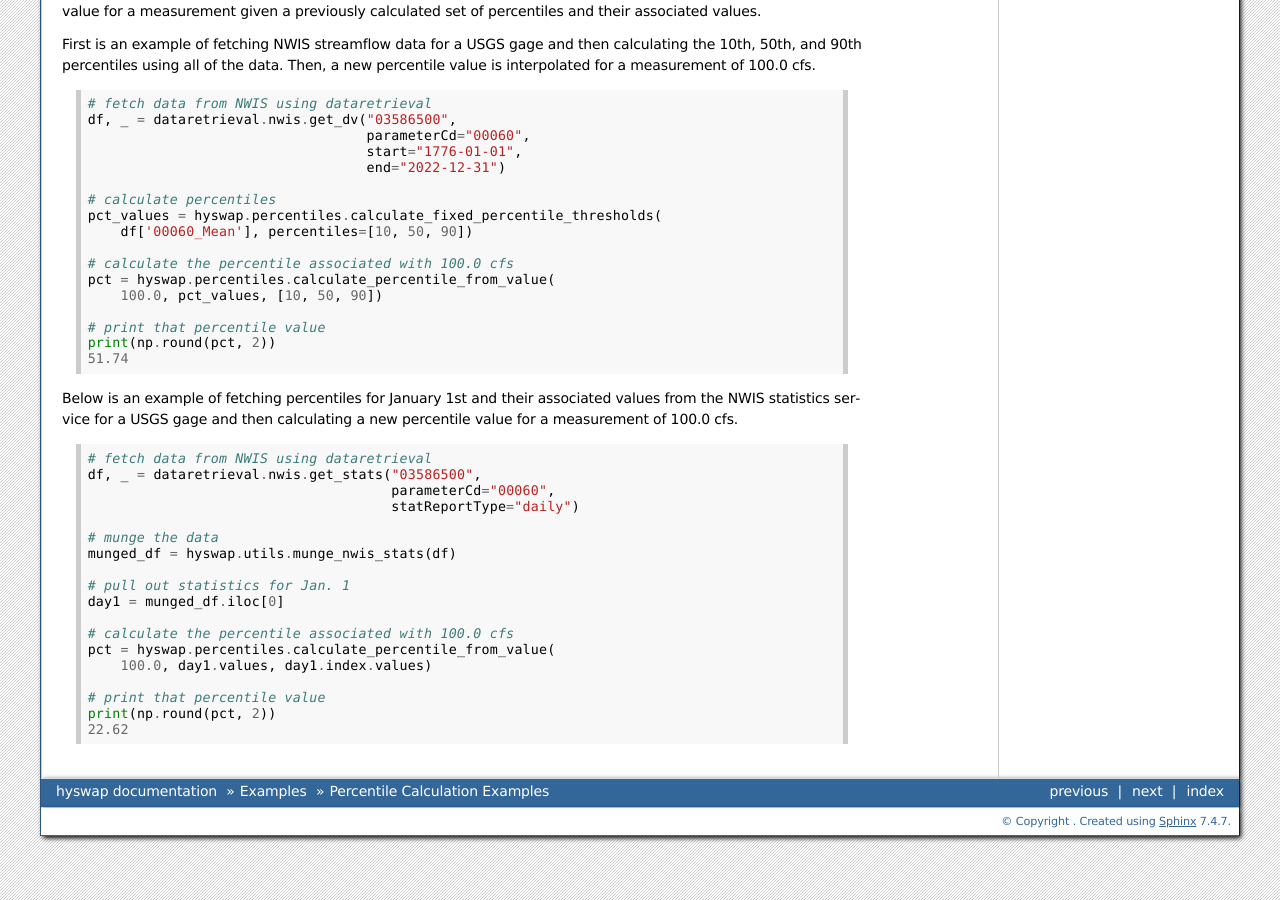
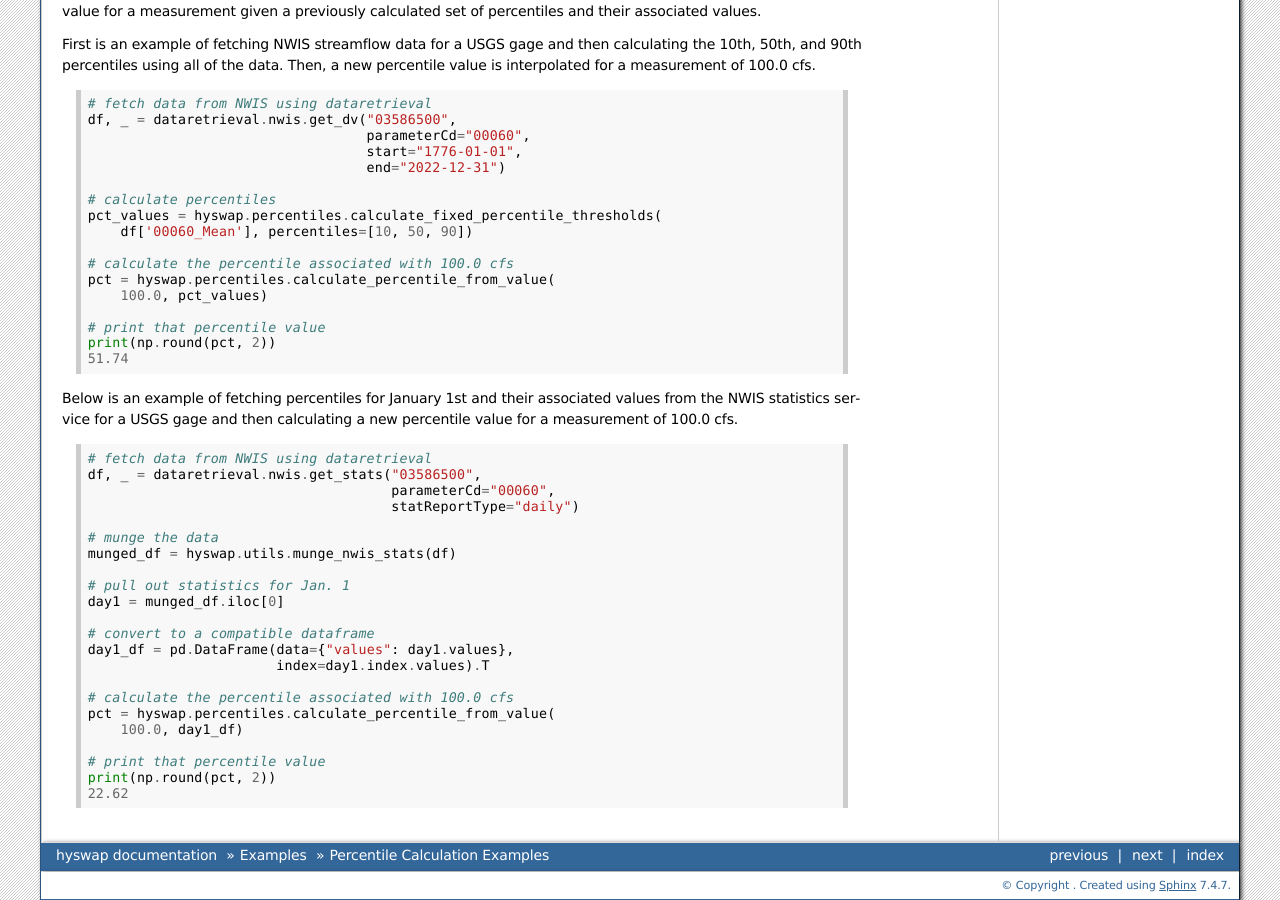
Before and after one commit to DOI-USGS/hyswap, a Sphinx documentation site: the page built from docs/source/examples/percentile_calculation_examples.rst, in a window 1280 px wide and 900 px high, scrolled down 1484 px. Built offline with Sphinx 7.4.7, drawn with Linux system fonts in a browser that asks for light colours.

Commit message:
fix examples for pct interpolation

```diff
--- a/docs/source/examples/percentile_calculation_examples.rst
+++ b/docs/source/examples/percentile_calculation_examples.rst
@@ -123,7 +123,7 @@
 
     # calculate the percentile associated with 100.0 cfs
     pct = hyswap.percentiles.calculate_percentile_from_value(
-        100.0, pct_values, [10, 50, 90])
+        100.0, pct_values)
 
     # print that percentile value
     print(np.round(pct, 2))
@@ -146,9 +146,13 @@
     # pull out statistics for Jan. 1
     day1 = munged_df.iloc[0]
 
+    # convert to a compatible dataframe
+    day1_df = pd.DataFrame(data={"values": day1.values},
+                           index=day1.index.values).T
+
     # calculate the percentile associated with 100.0 cfs
     pct = hyswap.percentiles.calculate_percentile_from_value(
-        100.0, day1.values, day1.index.values)
+        100.0, day1_df)
 
     # print that percentile value
     print(np.round(pct, 2))
```
